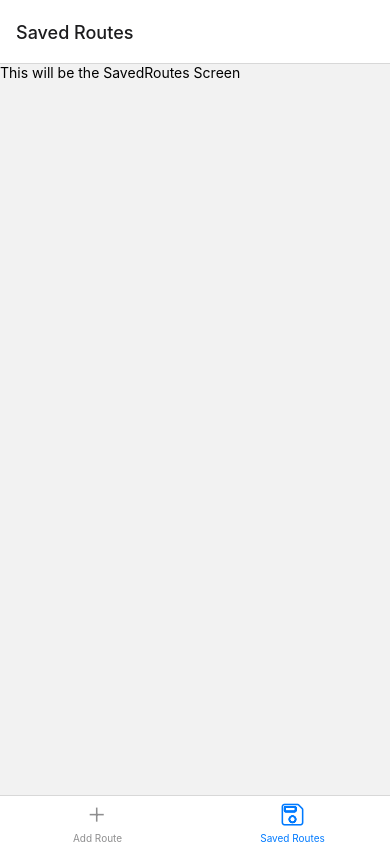
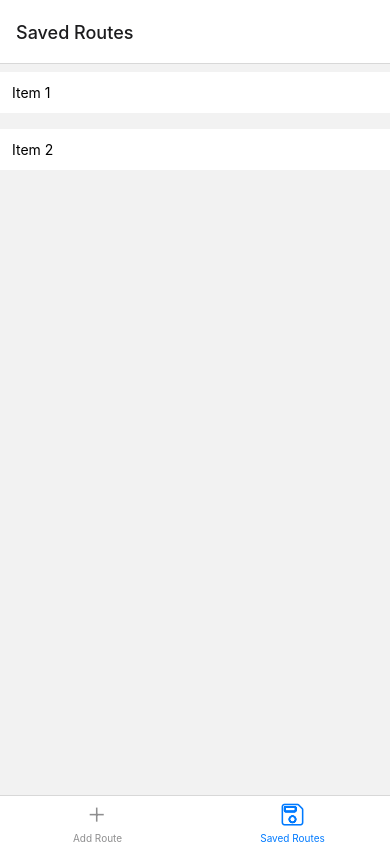
Before and after one commit to k1m0j/BachelorArbeit, a React Native app: screen /SavedRouted in a window 390 px wide. Built offline with nearby package versions, Linux system fonts and the light colour scheme.

Commit message:
Add Routes List

```diff
--- /dev/null
+++ b/components/navigations/RouteItem.js
@@ -0,0 +1,32 @@
+import { useNavigation } from "@react-navigation/native";
+import { Pressable, StyleSheet, Text, View } from "react-native";
+
+function RouteItem({ id, startingPoint, destination }) {
+  const navigation = useNavigation();
+
+  function routePressHandler() {
+    navigation.navigate("Map", { startingPoint, destination });
+  }
+
+  return (
+    <Pressable
+      style={({ pressed }) => pressed && styles.pressed}
+      onPress={routePressHandler}
+    >
+      <View style={styles.routeItem}>
+        <Text>Item {id}</Text>
+      </View>
+    </Pressable>
+  );
+}
+
+export default RouteItem;
+
+const styles = StyleSheet.create({
+  pressed: { opacity: 0.75 },
+  routeItem: {
+    padding: 12,
+    marginVertical: 8,
+    backgroundColor: "white",
+  },
+});
--- /dev/null
+++ b/components/navigations/RoutesList.js
@@ -0,0 +1,20 @@
+import { FlatList, StyleSheet } from "react-native";
+
+import RouteItem from "./RouteItem";
+
+function RoutesList({ routes }) {
+  function renderRouteItem(itemData) {
+    return <RouteItem {...itemData.item}></RouteItem>;
+  }
+  return (
+    <FlatList
+      data={routes}
+      renderItem={renderRouteItem}
+      keyExtractor={(route) => route.id}
+    ></FlatList>
+  );
+}
+
+export default RoutesList;
+
+const styles = StyleSheet.create({});
--- a/screens/SavedRouted.js
+++ b/screens/SavedRouted.js
@@ -1,16 +1,12 @@
 import { useContext } from "react";
-import { Text, View } from "react-native";
+import RoutesList from "../components/navigations/RoutesList";
 
 import { RoutesContext } from "../store/routes-context";
 
 function SavedRoutes() {
   const routesCtx = useContext(RoutesContext);
 
-  return (
-    <View>
-      <Text>This will be the SavedRoutes Screen</Text>
-    </View>
-  );
+  return <RoutesList routes={routesCtx.routes}></RoutesList>;
 }
 
 export default SavedRoutes;
```
